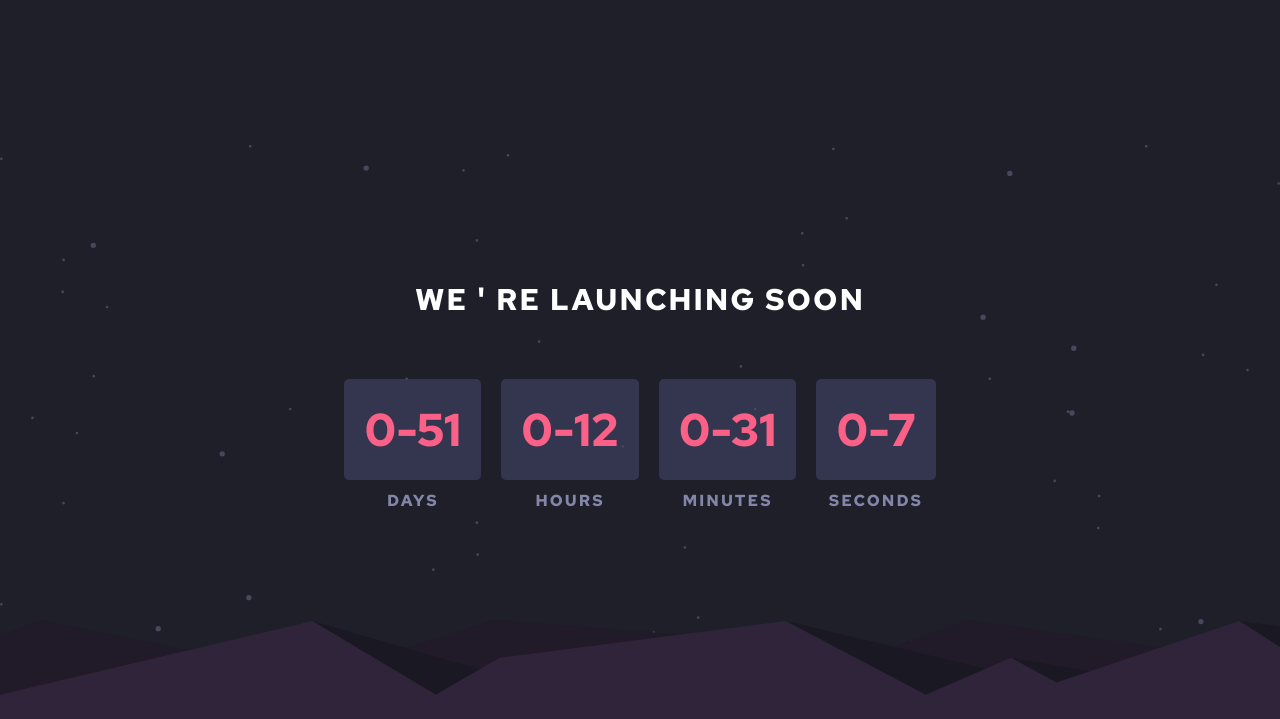
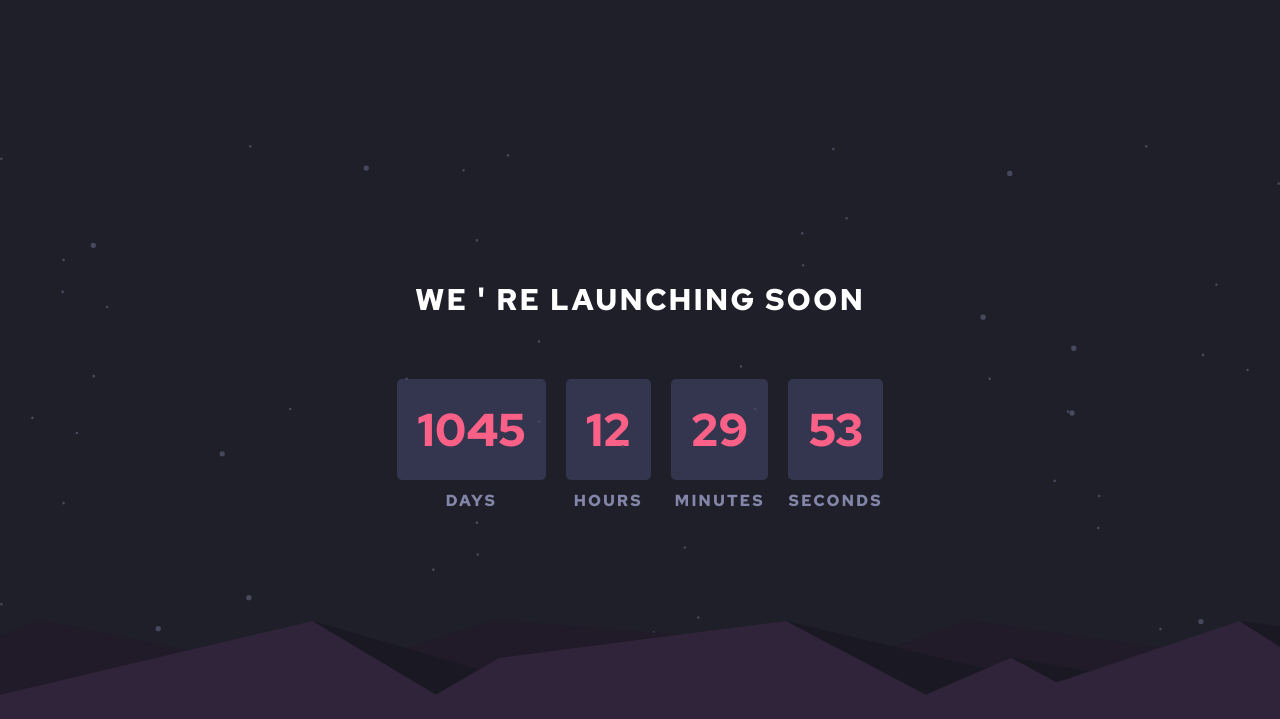
Before and after one commit to Simarpreetsingh21/Launch-countdown-timer, a plain HTML site: page index.html in a window 1280 px wide. Shown: the top 719 px of the page. Drawn offline with Linux system fonts and the light colour scheme.

Commit message:
Update index.html

```diff
--- a/index.html
+++ b/index.html
@@ -67,7 +67,7 @@
     <script>
 
     const countdown = () => {
-      const endDate = new Date("September 20, 2021 00:00:00").getTime();
+      const endDate = new Date("September 20, 2024 00:00:00").getTime();
       const now = new Date().getTime();
       const dif = endDate - now;
 
```
